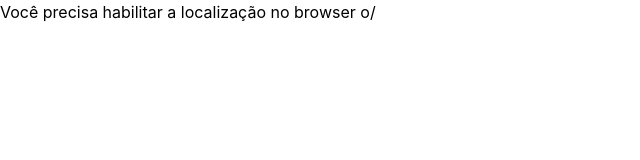
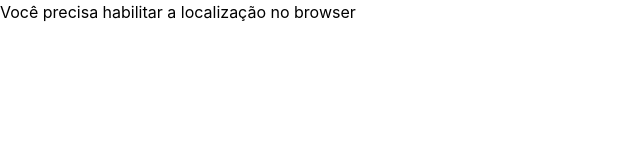
Before and after one commit to pedrokorb/weather, a React (Create React App) app: page / in a window 1280 px wide. Shown: the top 160 px of the page, without its empty margins (0-640 px from the left). Built offline with nearby package versions, Linux system fonts and the light colour scheme; no server answers.

Commit message:
fix logic to request in each 15 minutes

```diff
--- a/src/App.js
+++ b/src/App.js
@@ -10,7 +10,6 @@ function App() {
   const [lastSync, setLastSync] = useLocalStorage('lastSync', false)
   const [storeWeather, setStoreWeather] = useLocalStorage('storeWeather', false)
 
-  // if(!storeWeather){
   let getWeather = async (lat, long) => {
     let key = process.env.REACT_APP_DARK_SKY_KEY
     let proxy = 'https://cors-anywhere.herokuapp.com/';
@@ -21,12 +20,10 @@ function App() {
         units: 'si'
       }
     });
-      console.log("FIZ UMA REQUISIÇÂO")
-      // setWeather(res.data);
+    setWeather(res.data);
     setStoreWeather(res.data);
     setLastSync(Date.now())
   }
-  // }
 
   useEffect(() => {
     navigator.geolocation.getCurrentPosition((position) => {
@@ -70,7 +67,7 @@ function App() {
   if (!location) {
     return (
       <Fragment>
-        Você precisa habilitar a localização no browser o/
+        Você precisa habilitar a localização no browser
       </Fragment>
     )
   } else if (!weather){
@@ -102,7 +99,7 @@ function App() {
         </p>
         <p>Volume de Chuva:&nbsp;
           <span className="text-4xl font-bold">
-            {weather.currently.precipIntensity} mm
+            {weather.currently.precipIntensity.toFixed(1)} mm
           </span>
           &nbsp;na última hora
         </p>
```
Lines whose indentation alone changed are shown as unchanged.
